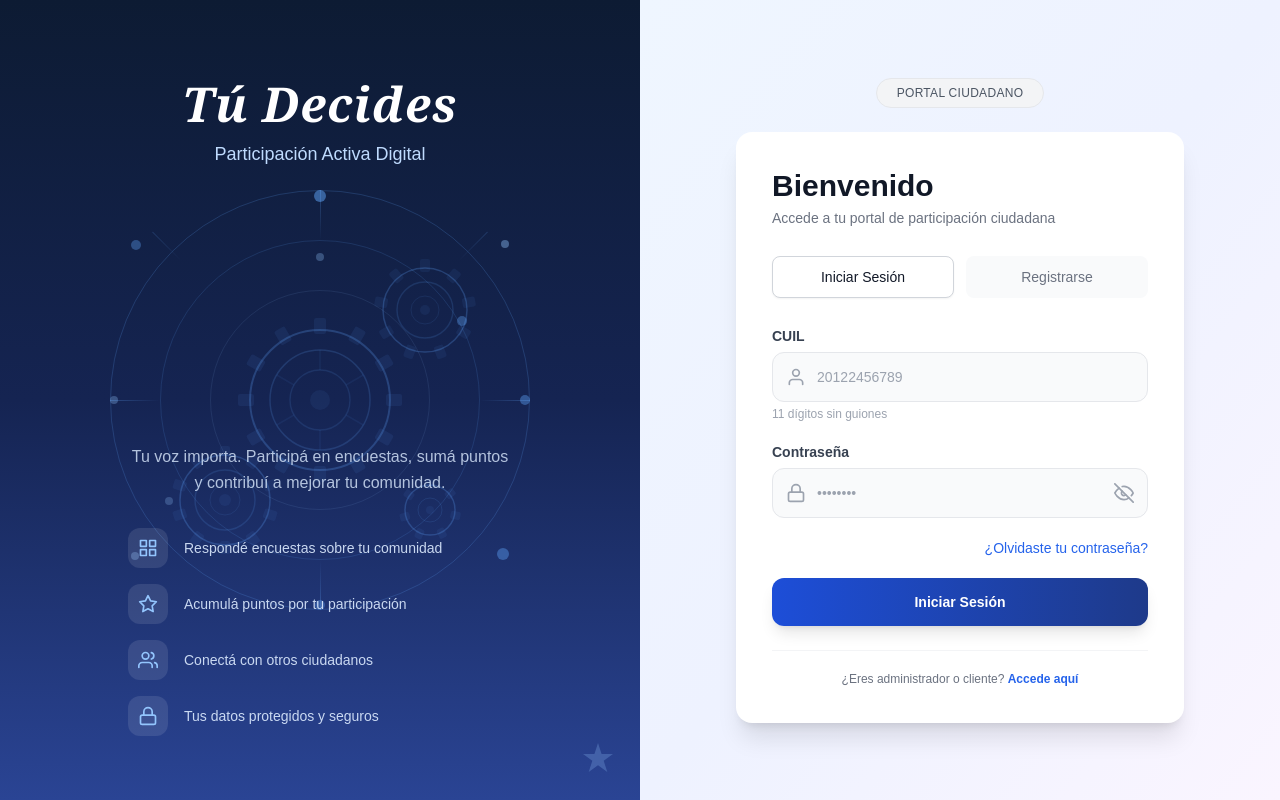
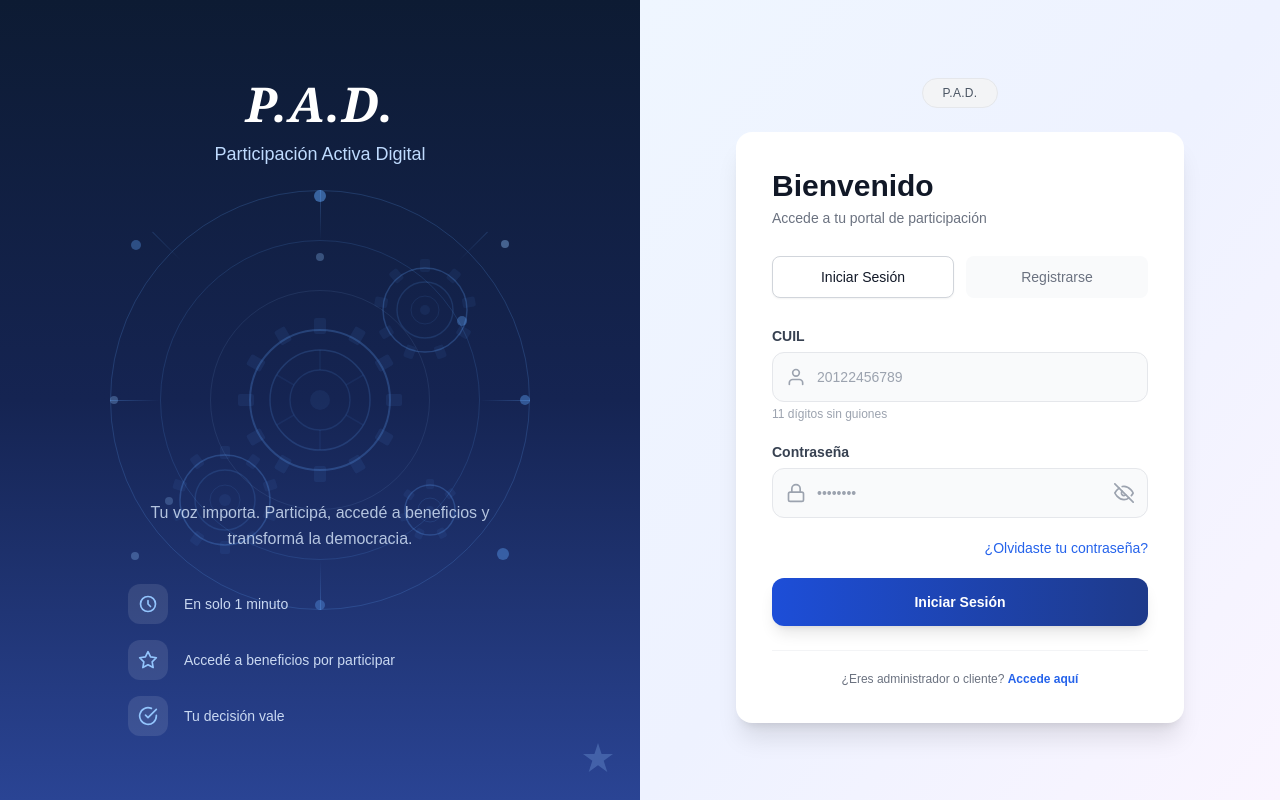
Before and after one commit to marianodo/PAD, a Next.js app in the folder frontend/: page /auth/login in a window 1280 px wide. Built offline with nearby package versions, Linux system fonts and the light colour scheme.

Commit message:
Refactor labels, names, concepts, etc

```diff
--- a/frontend/app/auth/admin-login/page.tsx
+++ b/frontend/app/auth/admin-login/page.tsx
@@ -84,7 +84,7 @@ export default function AdminLoginPage() {
         </svg>
       ),
       title: "Resultados",
-      desc: "Datos de encuestas en vivo",
+      desc: "Datos de consultas en vivo",
     },
     {
       icon: (
@@ -147,7 +147,7 @@ export default function AdminLoginPage() {
             Analizá la voz de tus ciudadanos en tiempo real
           </h1>
           <p className="text-blue-200/60 text-base leading-relaxed max-w-md mb-10">
-            Accedé al dashboard de tu municipio para visualizar resultados de encuestas, tendencias y participación ciudadana.
+            Accedé al dashboard de tu municipio para visualizar resultados de consultas, tendencias y participación.
           </p>
 
           {/* Feature cards 2x2 */}
@@ -166,7 +166,7 @@ export default function AdminLoginPage() {
         <div className="flex items-center justify-between text-xs text-blue-200/40">
           <span>PAD &copy; 2026 &mdash; Participación Activa Digital</span>
           <Link href="/auth/login" className="text-blue-300/60 hover:text-blue-300 transition-colors">
-            Portal Ciudadano
+            Portal de Participación
           </Link>
         </div>
       </div>
--- a/frontend/app/auth/login/page.tsx
+++ b/frontend/app/auth/login/page.tsx
@@ -198,7 +198,7 @@ function LoginForm() {
         {/* Top: Title + subtitle */}
         <div className="relative z-10 text-center px-12 pt-[10vh]">
           <h1 className="text-5xl font-bold text-white italic tracking-wide mb-3" style={{ fontFamily: "'Georgia', serif" }}>
-            Tú Decides
+            P.A.D.
           </h1>
           <p className="text-blue-200 text-lg font-medium">Participación Activa Digital</p>
         </div>
@@ -207,15 +207,14 @@ function LoginForm() {
         <div className="absolute bottom-0 left-0 right-0 z-10 px-12 pb-[8vh]">
           <div className="max-w-sm mx-auto">
             <p className="text-blue-100/80 text-base leading-relaxed text-center mb-8">
-              Tu voz importa. Participá en encuestas, sumá puntos y contribuí a mejorar tu comunidad.
+              Tu voz importa. Participá, accedé a beneficios y transformá la democracia.
             </p>
           </div>
           <div className="max-w-sm mx-auto space-y-4">
             {[
-              { icon: <><rect x="3" y="3" width="7" height="7" /><rect x="14" y="3" width="7" height="7" /><rect x="14" y="14" width="7" height="7" /><rect x="3" y="14" width="7" height="7" /></>, text: "Respondé encuestas sobre tu comunidad" },
-              { icon: <><polygon points="12 2 15.09 8.26 22 9.27 17 14.14 18.18 21.02 12 17.77 5.82 21.02 7 14.14 2 9.27 8.91 8.26" /></>, text: "Acumulá puntos por tu participación" },
-              { icon: <><path d="M17 21v-2a4 4 0 0 0-4-4H5a4 4 0 0 0-4 4v2" /><circle cx="9" cy="7" r="4" /><path d="M23 21v-2a4 4 0 0 0-3-3.87" /><path d="M16 3.13a4 4 0 0 1 0 7.75" /></>, text: "Conectá con otros ciudadanos" },
-              { icon: <><rect x="3" y="11" width="18" height="11" rx="2" ry="2" /><path d="M7 11V7a5 5 0 0 1 10 0v4" /></>, text: "Tus datos protegidos y seguros" },
+              { icon: <><path d="M12 8v4l3 3m6-3a9 9 0 11-18 0 9 9 0 0118 0z" /></>, text: "En solo 1 minuto" },
+              { icon: <><polygon points="12 2 15.09 8.26 22 9.27 17 14.14 18.18 21.02 12 17.77 5.82 21.02 7 14.14 2 9.27 8.91 8.26" /></>, text: "Accedé a beneficios por participar" },
+              { icon: <><path d="M22 11.08V12a10 10 0 1 1-5.93-9.14" /><polyline points="22 4 12 14.01 9 11.01" /></>, text: "Tu decisión vale" },
             ].map((item, i) => (
               <div key={i} className="flex items-center gap-4">
                 <div className="w-10 h-10 rounded-xl bg-white/10 flex items-center justify-center shrink-0">
@@ -375,7 +374,7 @@ function LoginForm() {
           {/* Portal badge - visible on mobile too */}
           <div className="text-center mb-6">
             <span className="inline-block bg-gray-100 border border-gray-200 rounded-full px-5 py-1.5 text-gray-600 text-xs font-medium tracking-wide uppercase">
-              Portal Ciudadano
+              P.A.D.
             </span>
           </div>
 
@@ -386,7 +385,7 @@ function LoginForm() {
                 Bienvenido
               </h2>
               <p className="text-gray-500 text-sm">
-                Accede a tu portal de participación ciudadana
+                Accede a tu portal de participación
               </p>
             </div>
 
--- a/frontend/app/auth/register/page.tsx
+++ b/frontend/app/auth/register/page.tsx
@@ -102,7 +102,7 @@ export default function RegisterPage() {
               Crear Cuenta
             </h1>
             <p className="text-gray-600">
-              Completá tus datos para participar en las encuestas
+              Completá tus datos para participar en las consultas
             </p>
           </div>
 
--- a/frontend/app/dashboard/page.tsx
+++ b/frontend/app/dashboard/page.tsx
@@ -253,7 +253,7 @@ export default function DashboardPage() {
   }
 
   const navItems = [
-    { id: "surveys" as const, label: "Mis Encuestas", icon: <svg className="w-5 h-5" fill="none" stroke="currentColor" viewBox="0 0 24 24"><path strokeLinecap="round" strokeLinejoin="round" strokeWidth={2} d="M9 5H7a2 2 0 00-2 2v12a2 2 0 002 2h10a2 2 0 002-2V7a2 2 0 00-2-2h-2M9 5a2 2 0 002 2h2a2 2 0 002-2M9 5a2 2 0 012-2h2a2 2 0 012 2m-6 9l2 2 4-4" /></svg> },
+    { id: "surveys" as const, label: "Mis Consultas", icon: <svg className="w-5 h-5" fill="none" stroke="currentColor" viewBox="0 0 24 24"><path strokeLinecap="round" strokeLinejoin="round" strokeWidth={2} d="M9 5H7a2 2 0 00-2 2v12a2 2 0 002 2h10a2 2 0 002-2V7a2 2 0 00-2-2h-2M9 5a2 2 0 002 2h2a2 2 0 002-2M9 5a2 2 0 012-2h2a2 2 0 012 2m-6 9l2 2 4-4" /></svg> },
     { id: "points" as const, label: "Mis Puntos", icon: <svg className="w-5 h-5" fill="none" stroke="currentColor" viewBox="0 0 24 24"><path strokeLinecap="round" strokeLinejoin="round" strokeWidth={2} d="M11.049 2.927c.3-.921 1.603-.921 1.902 0l1.519 4.674a1 1 0 00.95.69h4.915c.969 0 1.371 1.24.588 1.81l-3.976 2.888a1 1 0 00-.363 1.118l1.518 4.674c.3.922-.755 1.688-1.538 1.118l-3.976-2.888a1 1 0 00-1.176 0l-3.976 2.888c-.783.57-1.838-.197-1.538-1.118l1.518-4.674a1 1 0 00-.363-1.118l-3.976-2.888c-.784-.57-.38-1.81.588-1.81h4.914a1 1 0 00.951-.69l1.519-4.674z" /></svg> },
     { id: "profile" as const, label: "Mi Perfil", icon: <svg className="w-5 h-5" fill="none" stroke="currentColor" viewBox="0 0 24 24"><path strokeLinecap="round" strokeLinejoin="round" strokeWidth={2} d="M16 7a4 4 0 11-8 0 4 4 0 018 0zM12 14a7 7 0 00-7 7h14a7 7 0 00-7-7z" /></svg> },
   ];
@@ -285,7 +285,7 @@ export default function DashboardPage() {
             </div>
             <div className="min-w-0">
               <p className="text-sm font-semibold text-white truncate">{userName}</p>
-              <p className="text-[11px] text-blue-200/70">{stats.total_responses} encuesta{stats.total_responses !== 1 ? "s" : ""} completada{stats.total_responses !== 1 ? "s" : ""}</p>
+              <p className="text-[11px] text-blue-200/70">{stats.total_responses} consulta{stats.total_responses !== 1 ? "s" : ""} completada{stats.total_responses !== 1 ? "s" : ""}</p>
             </div>
           </div>
         </div>
@@ -342,11 +342,11 @@ export default function DashboardPage() {
               <svg className="w-6 h-6" fill="none" stroke="currentColor" viewBox="0 0 24 24"><path strokeLinecap="round" strokeLinejoin="round" strokeWidth={2} d="M4 6h16M4 12h16M4 18h16" /></svg>
             </button>
             <span className="inline-block bg-blue-100 text-blue-700 rounded-full px-3 py-0.5 text-[10px] font-semibold uppercase tracking-wider">
-              Portal Ciudadano
+              Portal de Participación
             </span>
           </div>
-          <h2 className="text-2xl font-bold text-gray-900">Dashboard de Participacion Ciudadana</h2>
-          <p className="text-sm text-gray-400 mt-1">Bienvenido, {userName.split(" ")[0]}. Aqui podes ver tu actividad y progreso.</p>
+          <h2 className="text-2xl font-bold text-gray-900">Tu participación en números</h2>
+          <p className="text-sm text-gray-400 mt-1">Bienvenido, <span className="text-gray-700 font-semibold">{userName.split(" ")[0]}</span>. Aquí podés ver tu actividad y progreso.</p>
         </div>
 
         <div className="p-6 sm:p-8">
@@ -355,7 +355,7 @@ export default function DashboardPage() {
             {/* Encuestas Respondidas */}
             <div className="bg-white rounded-2xl shadow-sm border border-gray-100 p-6 hover:shadow-md transition-shadow duration-300">
               <div className="flex items-start justify-between mb-4">
-                <p className="text-sm text-gray-500 font-medium">Encuestas Respondidas</p>
+                <p className="text-sm text-gray-500 font-medium">Consultas Respondidas</p>
                 <div className="w-10 h-10 rounded-xl bg-blue-50 flex items-center justify-center">
                   <svg className="w-5 h-5 text-blue-600" fill="none" stroke="currentColor" viewBox="0 0 24 24"><path strokeLinecap="round" strokeLinejoin="round" strokeWidth={2} d="M9 5H7a2 2 0 00-2 2v12a2 2 0 002 2h10a2 2 0 002-2V7a2 2 0 00-2-2h-2M9 5a2 2 0 002 2h2a2 2 0 002-2M9 5a2 2 0 012-2h2a2 2 0 012 2m-6 9l2 2 4-4" /></svg>
                 </div>
@@ -435,8 +435,8 @@ export default function DashboardPage() {
           {activeTab === "surveys" && (
             <div className="bg-white rounded-2xl shadow-sm border border-gray-100 overflow-hidden">
               <div className="px-6 py-5 border-b border-gray-100 flex items-center justify-between">
-                <h3 className="text-lg font-bold text-gray-900">Historial de Encuestas</h3>
-                <span className="text-xs text-gray-400 border border-gray-200 rounded-full px-3 py-1 font-medium">{responses.length} encuesta{responses.length !== 1 ? "s" : ""}</span>
+                <h3 className="text-lg font-bold text-gray-900">Historial de Consultas</h3>
+                <span className="text-xs text-gray-400 border border-gray-200 rounded-full px-3 py-1 font-medium">{responses.length} consulta{responses.length !== 1 ? "s" : ""}</span>
               </div>
 
               {responses.length === 0 ? (
@@ -444,18 +444,18 @@ export default function DashboardPage() {
                   <div className="w-16 h-16 rounded-full bg-blue-50 flex items-center justify-center mx-auto mb-4">
                     <svg className="w-8 h-8 text-blue-400" fill="none" stroke="currentColor" viewBox="0 0 24 24"><path strokeLinecap="round" strokeLinejoin="round" strokeWidth={1.5} d="M9 5H7a2 2 0 00-2 2v12a2 2 0 002 2h10a2 2 0 002-2V7a2 2 0 00-2-2h-2M9 5a2 2 0 002 2h2a2 2 0 002-2M9 5a2 2 0 012-2h2a2 2 0 012 2" /></svg>
                   </div>
-                  <p className="text-gray-900 font-semibold mb-1">Sin encuestas todavía</p>
-                  <p className="text-gray-400 text-sm mb-4">Completá tu primera encuesta para ganar puntos</p>
+                  <p className="text-gray-900 font-semibold mb-1">Sin consultas todavía</p>
+                  <p className="text-gray-400 text-sm mb-4">Completá tu primera consulta para ganar puntos</p>
                   <Link href="/" className="inline-flex items-center gap-2 px-5 py-2.5 bg-blue-600 text-white text-sm rounded-xl hover:bg-blue-700 transition-all shadow-md shadow-blue-200 font-medium">
                     <svg className="w-4 h-4" fill="none" stroke="currentColor" viewBox="0 0 24 24"><path strokeLinecap="round" strokeLinejoin="round" strokeWidth={2} d="M21 21l-6-6m2-5a7 7 0 11-14 0 7 7 0 0114 0z" /></svg>
-                    Explorar Encuestas
+                    Explorar Consultas
                   </Link>
                 </div>
               ) : (
                 <>
                   {/* Table header */}
                   <div className="hidden md:grid grid-cols-12 gap-4 px-6 py-3 bg-gray-50/80 text-[11px] font-semibold text-gray-400 uppercase tracking-wider border-b border-gray-100">
-                    <div className="col-span-4">Encuesta</div>
+                    <div className="col-span-4">Consulta</div>
                     <div className="col-span-2">Fecha</div>
                     <div className="col-span-2">Estado</div>
                     <div className="col-span-2">Puntos</div>
@@ -536,7 +536,7 @@ export default function DashboardPage() {
                 <div className="flex items-start justify-between mb-4">
                   <div>
                     <h2 className="text-lg font-bold text-gray-900 mb-1">Nivel Actual</h2>
-                    <p className="text-gray-500 text-sm">Tu progreso en participación ciudadana</p>
+                    <p className="text-gray-500 text-sm">Tu progreso en participación</p>
                   </div>
                   <div className="w-12 h-12 rounded-xl bg-white/80 flex items-center justify-center shadow-sm">
                     <LevelIcon level={stats.level} className="w-7 h-7" />
--- a/frontend/app/layout.tsx
+++ b/frontend/app/layout.tsx
@@ -3,7 +3,7 @@ import "./globals.css";
 import "leaflet/dist/leaflet.css";
 
 export const metadata: Metadata = {
-  title: "Tú Decides - Participación Ciudadana",
+  title: "P.A.D. - Participación Activa Digital",
   description: "Plataforma de participación activa digital",
 };
 
--- a/frontend/app/page.tsx
+++ b/frontend/app/page.tsx
@@ -76,7 +76,7 @@ export default function Home() {
         <div className="text-center mb-8">
           <div className="inline-block bg-blue-100 rounded-full px-4 py-2 mb-4">
             <span className="text-blue-800 font-semibold text-sm">
-              Participación Ciudadana
+              Participación Activa Digital
             </span>
           </div>
           <h1 className="text-4xl md:text-5xl font-bold text-gray-900 mb-4">
@@ -101,7 +101,7 @@ export default function Home() {
                 ¡Gana puntos por participar!
               </p>
               <p className="mt-1 text-sm text-yellow-700">
-                Completa la encuesta y obtén{" "}
+                Completá la consulta y obtené{" "}
                 <strong>
                   {survey.questions.length * survey.points_per_question +
                     survey.bonus_points}{" "}
@@ -118,7 +118,7 @@ export default function Home() {
             onClick={() => router.push(`/survey/${survey.id}`)}
             className="w-full bg-gradient-to-r from-blue-600 to-indigo-600 text-white font-semibold py-4 px-6 rounded-lg hover:from-blue-700 hover:to-indigo-700 transition-all duration-200 shadow-lg hover:shadow-xl"
           >
-            Comenzar Encuesta
+            Comenzar Consulta
           </button>
 
           <button
@@ -135,7 +135,7 @@ export default function Home() {
 
           <div className="pt-6 border-t border-gray-200">
             <p className="text-center text-sm text-gray-600 mb-4">
-              Comparte esta encuesta:
+              Compartí esta consulta:
             </p>
             <div className="bg-gray-50 p-4 rounded-lg">
               <p className="text-xs text-gray-500 mb-2 text-center">
--- a/frontend/app/survey/[id]/page.tsx
+++ b/frontend/app/survey/[id]/page.tsx
@@ -49,13 +49,13 @@ export default function QuestionsPage() {
         );
 
         if (!surveyResponse.ok) {
-          throw new Error("Encuesta no encontrada");
+          throw new Error("Consulta no encontrada");
         }
 
         const data = await surveyResponse.json();
 
         if (data.is_active === false) {
-          setError("Esta encuesta no está disponible actualmente");
+          setError("Esta consulta no está disponible actualmente");
           setLoading(false);
           return;
         }
@@ -83,7 +83,7 @@ export default function QuestionsPage() {
               <line x1="9" y1="9" x2="15" y2="15" />
             </svg>
           </div>
-          <h2 className="text-xl font-bold text-gray-900 mb-2">Encuesta no disponible</h2>
+          <h2 className="text-xl font-bold text-gray-900 mb-2">Consulta no disponible</h2>
           <p className="text-gray-500 mb-6">{error}</p>
           <button
             onClick={() => router.push("/dashboard")}
@@ -101,7 +101,7 @@ export default function QuestionsPage() {
       <div className="min-h-screen flex items-center justify-center bg-gradient-to-br from-blue-50 to-indigo-100">
         <div className="text-center">
           <div className="inline-block h-12 w-12 animate-spin rounded-full border-4 border-solid border-blue-600 border-r-transparent"></div>
-          <p className="mt-4 text-gray-600">Cargando encuesta...</p>
+          <p className="mt-4 text-gray-600">Cargando consulta...</p>
         </div>
       </div>
     );
@@ -193,7 +193,7 @@ export default function QuestionsPage() {
       router.push("/survey/success");
     } catch (err: any) {
       setError(
-        err.response?.data?.detail || "Error al enviar la encuesta"
+        err.response?.data?.detail || "Error al enviar la consulta"
       );
     } finally {
       setSubmitting(false);
```
